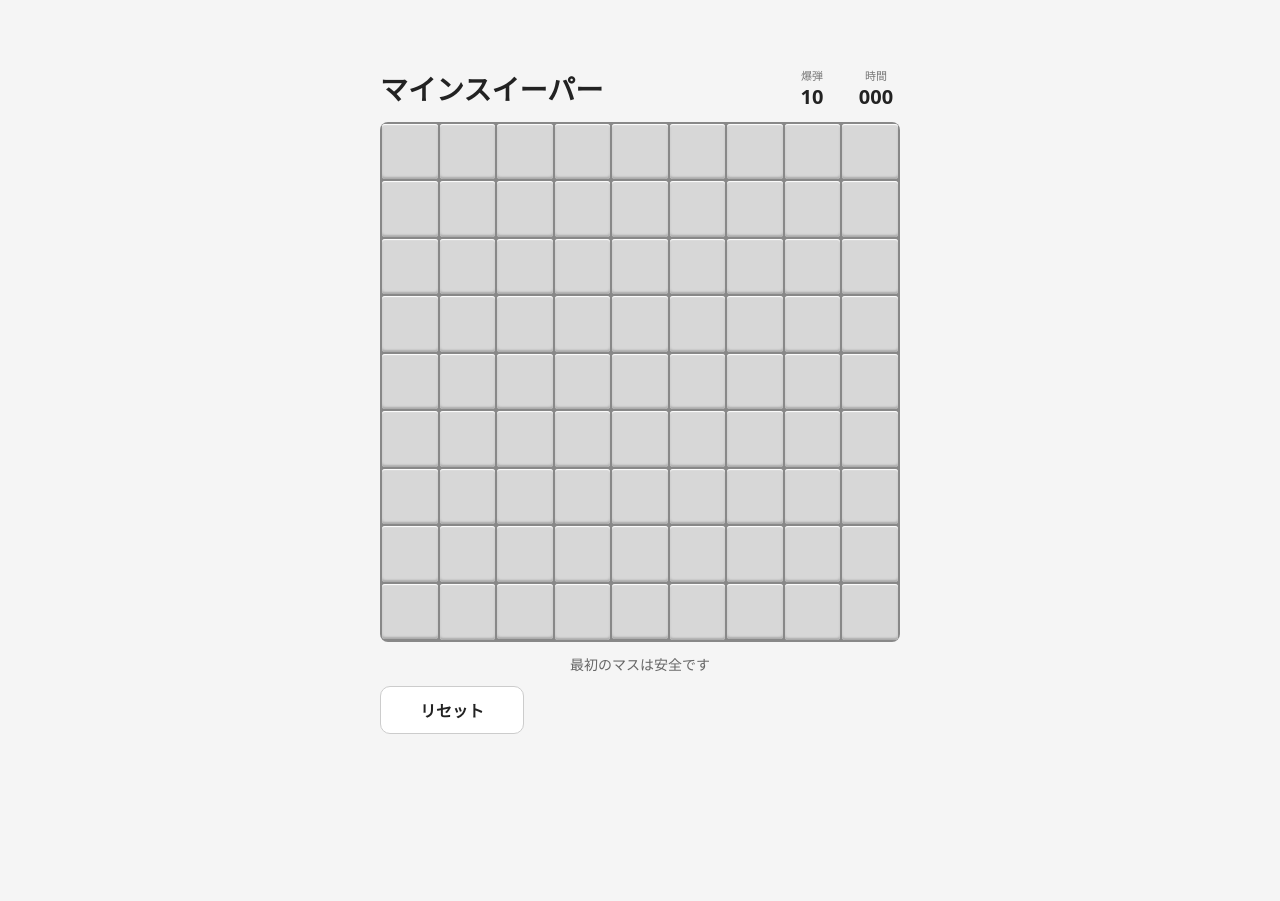
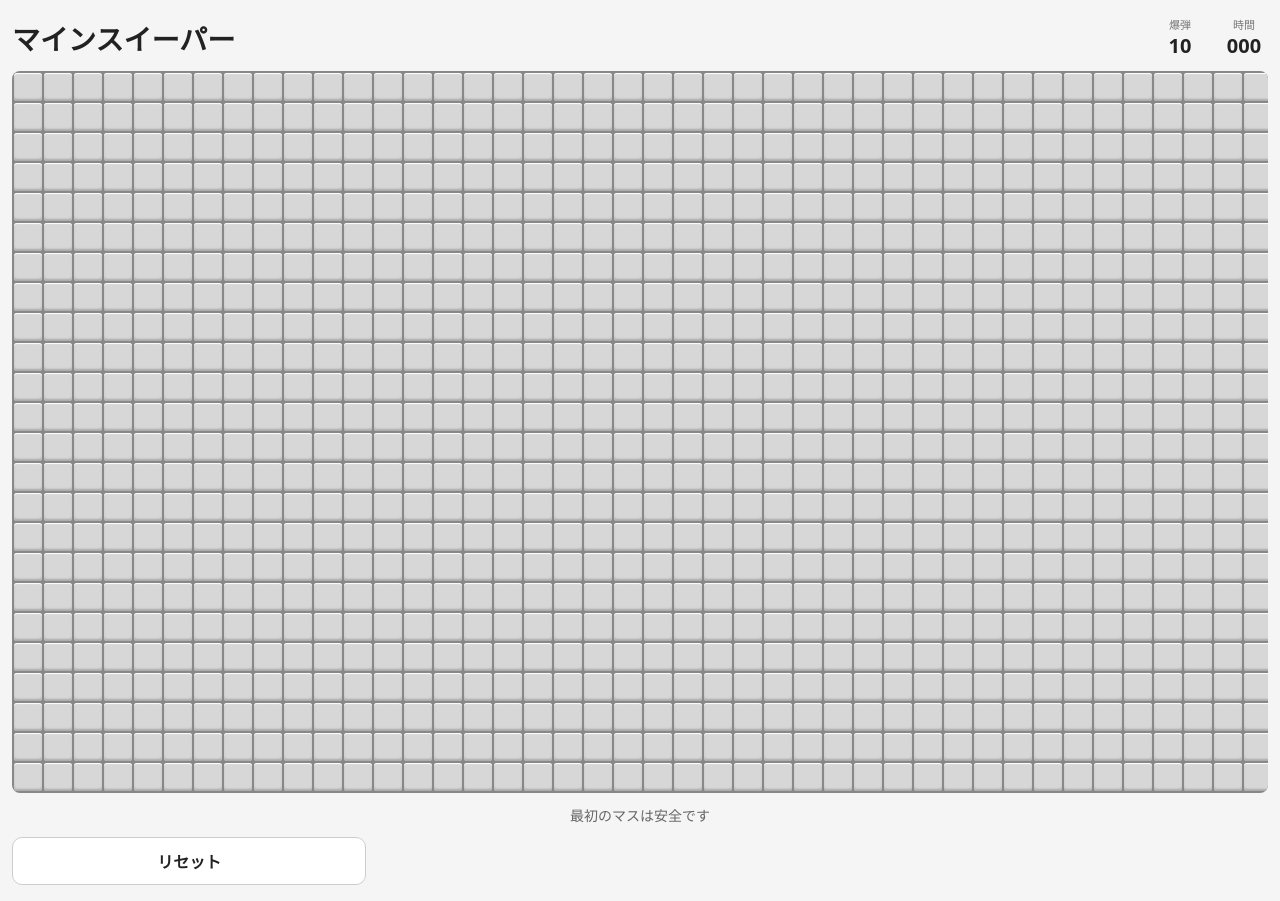
Before and after one commit to noimica/minesweeper-pwa, a React (Vite) app: page / in a window 1280 px wide. Before the commit the page ends 800 px from the top, so only its background shows below. Built offline with nearby package versions, Linux system fonts and the light colour scheme.

Commit message:
盤面を大きく

```diff
--- a/src/App.tsx
+++ b/src/App.tsx
@@ -1,5 +1,5 @@
 import { useEffect, useMemo, useRef, useState } from "react";
-import { createBoard, MINES, SIZE, toggleFlag, openCell, type Cell, type GameStatus } from "./game";
+import { COLS, createBoard, MINES, toggleFlag, openCell, type Cell, type GameStatus } from "./game";
 
 function App() {
   const [board, setBoard] = useState<Cell[][]>(() => createBoard());
@@ -98,9 +98,10 @@ function App() {
           </div>
         </header>
 
+        <div className="board-scroll">
           <div
             className={`board ${status !== "playing" ? "finished" : ""}`}
-          style={{ gridTemplateColumns: `repeat(${SIZE}, 1fr)` }}
+            style={{ gridTemplateColumns: `repeat(${COLS}, 28px)` }}
             aria-label="マインスイーパー盤面"
           >
             {board.map((line, row) =>
@@ -135,6 +136,7 @@ function App() {
               ))
             )}
           </div>
+        </div>
 
         <div className="message" aria-live="polite">
           {status === "playing" && firstMove && "最初のマスは安全です"}
--- a/src/game.ts
+++ b/src/game.ts
@@ -7,7 +7,9 @@ export type Cell = {
 
 export type GameStatus = "playing" | "cleared" | "gameover";
 
-export const SIZE = 9;
+export const ROWS = 24;
+export const COLS = 48;
+export const SIZE = ROWS;
 export const MINES = 10;
 
 const directions = [
@@ -17,8 +19,8 @@ const directions = [
 ] as const;
 
 export function createBoard(): Cell[][] {
-  return Array.from({ length: SIZE }, () =>
-    Array.from({ length: SIZE }, () => ({
+  return Array.from({ length: ROWS }, () =>
+    Array.from({ length: COLS }, () => ({
       mine: false,
       open: false,
       flagged: false,
@@ -27,17 +29,22 @@ export function createBoard(): Cell[][] {
   );
 }
 
-function neighbors(row: number, col: number) {
+function neighbors(row: number, col: number, board: Cell[][]) {
+  const rowCount = board.length;
+  const colCount = board[0]?.length ?? 0;
+
   return directions
     .map(([dr, dc]) => [row + dr, col + dc] as const)
-    .filter(([r, c]) => r >= 0 && r < SIZE && c >= 0 && c < SIZE);
+    .filter(([r, c]) => r >= 0 && r < rowCount && c >= 0 && c < colCount);
 }
 
 function placeMines(board: Cell[][], safeRow: number, safeCol: number) {
   const candidates: [number, number][] = [];
+  const rowCount = board.length;
+  const colCount = board[0]?.length ?? 0;
 
-  for (let r = 0; r < SIZE; r++) {
-    for (let c = 0; c < SIZE; c++) {
+  for (let r = 0; r < rowCount; r++) {
+    for (let c = 0; c < colCount; c++) {
       const isSafe = Math.abs(r - safeRow) <= 1 && Math.abs(c - safeCol) <= 1;
       if (!isSafe) candidates.push([r, c]);
     }
@@ -53,9 +60,9 @@ function placeMines(board: Cell[][], safeRow: number, safeCol: number) {
     board[r][c].mine = true;
   }
 
-  for (let r = 0; r < SIZE; r++) {
-    for (let c = 0; c < SIZE; c++) {
-      board[r][c].adjacent = neighbors(r, c)
+  for (let r = 0; r < rowCount; r++) {
+    for (let c = 0; c < colCount; c++) {
+      board[r][c].adjacent = neighbors(r, c, board)
         .filter(([nr, nc]) => board[nr][nc].mine).length;
     }
   }
@@ -102,7 +109,7 @@ export function openCell(
     current.open = true;
 
     if (current.adjacent === 0) {
-      for (const [nr, nc] of neighbors(r, c)) {
+      for (const [nr, nc] of neighbors(r, c, next)) {
         if (!next[nr][nc].open && !next[nr][nc].mine) {
           queue.push([nr, nc]);
         }
--- a/src/styles.css
+++ b/src/styles.css
@@ -38,7 +38,8 @@ button {
 }
 
 .game {
-  width: min(100%, 520px);
+  width: 100%;
+  max-width: 100%;
 }
 
 .header {
@@ -75,10 +76,18 @@ h1 {
   font-size: 20px;
 }
 
+.board-scroll {
+  width: 100%;
+  overflow: auto;
+  border-radius: 8px;
+  background: #888;
+  touch-action: pan-x pan-y;
+}
+
 .board {
   display: grid;
-  width: 100%;
-  aspect-ratio: 1;
+  width: max-content;
+  min-width: 100%;
   gap: 2px;
   padding: 2px;
   background: #888;
@@ -87,14 +96,15 @@ h1 {
 }
 
 .cell {
-  min-width: 0;
-  min-height: 0;
+  width: 28px;
+  height: 28px;
+  min-width: 28px;
+  min-height: 28px;
   display: grid;
   place-items: center;
-  aspect-ratio: 1;
   border: 0;
   border-radius: 3px;
-  font-size: clamp(16px, 7vw, 32px);
+  font-size: 16px;
   line-height: 1;
   font-weight: 800;
   cursor: pointer;
```
Lines whose indentation alone changed are shown as unchanged.
